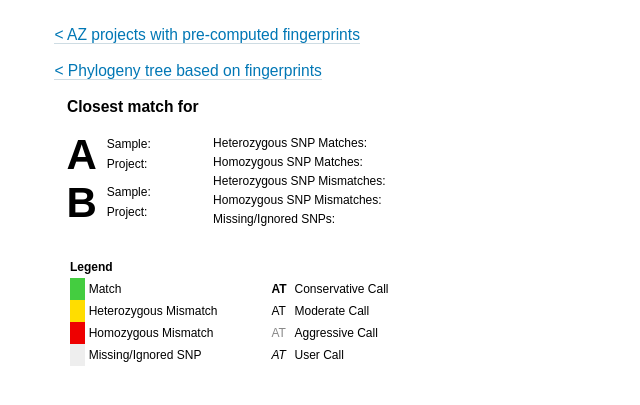
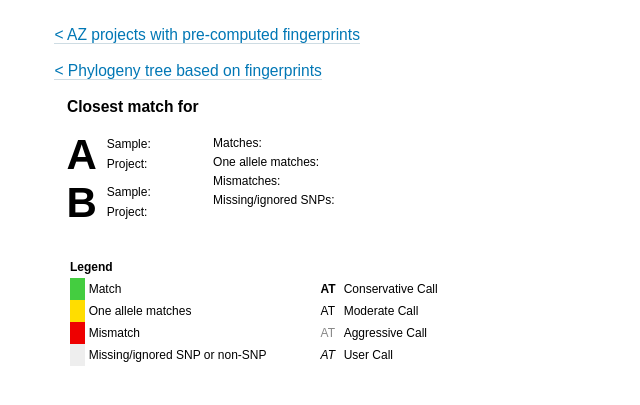
Before and after one commit to vladsaveliev/ClearUp, a Flask app: template fingerprinting/templates/sample.html in a window 1280 px wide. Shown: the top 405 px of the page, without its empty margins (0-640 px from the left). Run offline with Flask 2, Linux system fonts and the light colour scheme; the template is opened without the code that fills it, so the values that code supplies are empty; parts of the project's set-up code (start-up, migrations or seed data) failed here and were passed over; some libraries are stand-ins or nearby versions.

Commit message:
Sample view: fix match/mismatch color scheme and legend

```diff
--- a/fingerprinting/static/css/sample.css
+++ b/fingerprinting/static/css/sample.css
@@ -442,15 +442,15 @@
 
 
 /* Match Value */
-td.hom_match, td.het_match, td.match {
+td.match {
 	background: #44cd40;
 }
 
-td.het_mismatch {
+td.het_match {
 	background: #FFDD00;
 }
 
-td.hom_mismatch {
+td.mismatch {
 	background: #EE0000;
 }
 
--- a/fingerprinting/templates/sample.html
+++ b/fingerprinting/templates/sample.html
@@ -41,11 +41,10 @@
         <div style="float: left; margin-left: 60px; margin-top: 5px;">
 {#            <div class="score_total" style="margin-left: -1px; margin-bottom: 3px;">Total Score: {{ snps_data.total_score }} ({{ snps_data.confidence }} Confidence)</div>#}
             <table class="score_details" style="margin-left: -1px;">
-                <tr><td class="scoreName">Heterozygous SNP Matches:&nbsp;</td><td class=scoreValue>{{ snps_data.het_matches }}</td></tr>
-                <tr><td class="scoreName">Homozygous SNP Matches:&nbsp;</td><td class=scoreValue>{{ snps_data.hom_matches }}</td></tr>
-                <tr><td class="scoreName">Heterozygous SNP Mismatches:&nbsp;</td><td class=scoreValue>{{ snps_data.het_mismatches }}</td></tr>
-                <tr><td class="scoreName">Homozygous SNP Mismatches:&nbsp;</td><td class=scoreValue>{{ snps_data.hom_mismatches }}</td></tr>
-                <tr><td class="scoreName">Missing/Ignored SNPs:&nbsp;</td><td class=scoreValue>{{ snps_data.snp_missing }}</td></tr>
+                <tr><td class="scoreName">Matches:&nbsp;</td><td class=scoreValue>{{ snps_data.matches }}</td></tr>
+                <tr><td class="scoreName">One allele matches:&nbsp;</td><td class=scoreValue>{{ snps_data.het_matches }}</td></tr>
+                <tr><td class="scoreName">Mismatches:&nbsp;</td><td class=scoreValue>{{ snps_data.mismatches }}</td></tr>
+                <tr><td class="scoreName">Missing/ignored SNPs:&nbsp;</td><td class=scoreValue>{{ snps_data.snp_missing }}</td></tr>
             </table>
         </div>
         <div style="clear: both"></div>
@@ -66,7 +65,7 @@
             <tr class="table_variant snprow">
                 <td class=abSmall>A&nbsp;</td>
                 {% for snp_record in snp_records %}
-                    <td class="hom_match quality_A toprow cell {{ snp_record.class }} {{ snp_record.usercallA }}"
+                    <td class="match quality_A toprow cell {{ snp_record.class }} {{ snp_record.usercallA }}"
                            id="{{ snp_record.index }}_a"
                         chrom="{{ snp_record.chrom }}"
                           pos="{{ snp_record.pos }}">
@@ -86,7 +85,7 @@
             <tr class="table_variant snprow">
                 <td class=abSmall>B&nbsp;</td>
                 {% for snp_record in snp_records %}
-                    <td class="hom_match quality_A bottomrow cell {{ snp_record.class }} {{ snp_record.usercallB }}"
+                    <td class="match quality_A bottomrow cell {{ snp_record.class }} {{ snp_record.usercallB }}"
                            id="{{ snp_record.index }}_b"
                         chrom="{{ snp_record.chrom }}"
                           pos="{{ snp_record.pos }}">
@@ -105,7 +104,7 @@
             <tr class="table_variant penaltyrow">
                 <td class=abSmall>Penalty&nbsp;</td>
                 {% for snp_record in snp_records %}
-                    <td class="hom_match scorerow cell {{ snp_record.class }}"
+                    <td class="match scorerow cell {{ snp_record.class }}"
                            id="{{ snp_record.index }}_penalty"
                         chrom="{{ snp_record.chrom }}"
                           pos="{{ snp_record.pos }}">
@@ -141,9 +140,9 @@
         <table class=legend>
             <tr><td class=legendHeader colspan=4>Legend</td>    </tr>
             <tr><td class=match>&nbsp;&nbsp;</td>               <td>Match</td>                  <td class="thirdcol conservative">AT</td>  <td>Conservative Call</td></tr>
-            <tr><td class=het_mismatch>&nbsp;&nbsp;</td>        <td>Heterozygous Mismatch</td>  <td class="thirdcol moderate">AT</td>      <td>Moderate Call</td></tr>
-            <tr><td class=hom_mismatch>&nbsp;&nbsp;</td>        <td>Homozygous Mismatch</td>    <td class="thirdcol aggressive">AT</td>    <td>Aggressive Call</td></tr>
-            <tr><td class=nocall>&nbsp;&nbsp;</td>              <td>Missing/Ignored SNP</td>    <td class="thirdcol usercall">AT</td>      <td>User Call</td></tr>
+            <tr><td class=het_match>&nbsp;&nbsp;</td>        <td>One allele matches</td>  <td class="thirdcol moderate">AT</td>      <td>Moderate Call</td></tr>
+            <tr><td class=mismatch>&nbsp;&nbsp;</td>        <td>Mismatch</td>    <td class="thirdcol aggressive">AT</td>    <td>Aggressive Call</td></tr>
+            <tr><td class=nocall>&nbsp;&nbsp;</td>              <td>Missing/ignored SNP or non-SNP</td>    <td class="thirdcol usercall">AT</td>      <td>User Call</td></tr>
         </table>
 
         <br><br>
```
Also changed, not shown: fingerprinting/lookups.py (+11 -18 lines).
